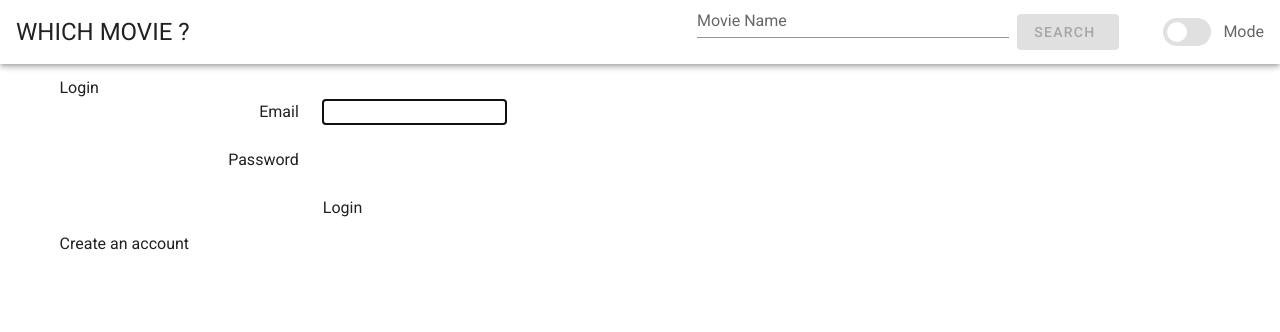
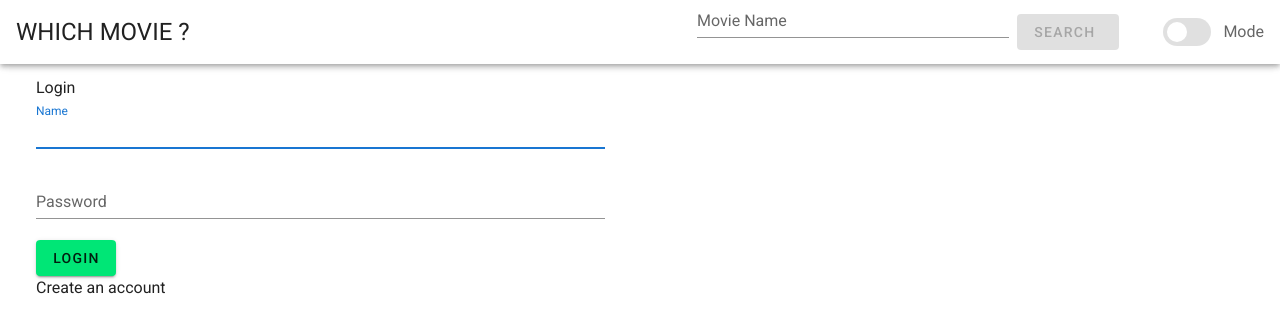
Before and after one commit to VachetVirginie/vue-movie-app, a Vue app: page / in a window 1280 px wide. Shown: the top 332 px of the page. Built offline with nearby package versions, Linux system fonts and the light colour scheme; no server answers.

Commit message:
change login style

```diff
--- a/src/components/Login.vue
+++ b/src/components/Login.vue
@@ -1,19 +1,18 @@
 
 
 <template>
-  <div class="container">
-    <div class="row justify-content-center">
-      <div class="col-md-8">
-        <div class="card">
+    <v-container class="ml-6">
+   <v-row>
+      <v-col
+        cols="12"
+        sm="6"
+      >
           <div class="card-header">Login</div>
           <div class="card-body">
             <div v-if="error" class="alert alert-danger">{{error}}</div>
-            <form action="#" @submit.prevent="submit">
-              <div class="form-group row">
-                <label for="email" class="col-md-4 col-form-label text-md-right">Email</label>
-
-                <div class="col-md-6">
-                  <input
+            <v-form action="#" @submit.prevent="submit">
+                    <v-text-field
+                    label="Name"
                     id="email"
                     type="email"
                     class="form-control"
@@ -22,31 +21,27 @@
                     required
                     autofocus
                     v-model="form.email"
-                  />
-                </div>
-              </div>
-
-              <div class="form-group row">
-                <label for="password" class="col-md-4 col-form-label text-md-right">Password</label>
-
-                <div class="col-md-6">
-                  <input
+                    >
+                   </v-text-field>
+                    <v-text-field
+                    label="Password"
                     id="password"
                     type="password"
                     class="form-control"
                     name="password"
                     required
                     v-model="form.password"
-                  />
-                </div>
-              </div>
+                >
+                </v-text-field>
 
-              <div class="form-group row mb-0">
-                <div class="col-md-8 offset-md-4">
-                  <button type="submit" class="btn btn-primary">Login</button>
-                </div>
-              </div>
-            </form>
+                <v-btn
+                  color="green accent-3"
+                  class="mr-4"
+                  type="submit"
+                >
+                   Login
+                </v-btn>
+            </v-form>
         <router-link
         to='/register'
         tag='span'
@@ -54,10 +49,9 @@
          Create an account
         </router-link>
           </div>
-        </div>
-      </div>
-    </div>
-  </div>
+     </v-col>
+    </v-row>
+  </v-container>
 </template>
 
 <script>
```
